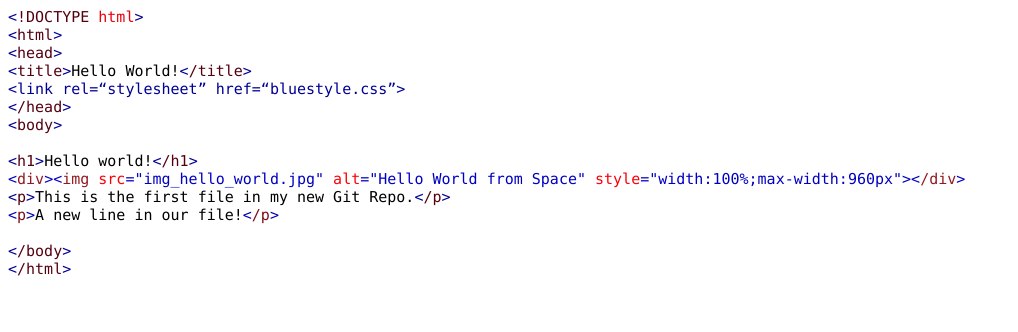
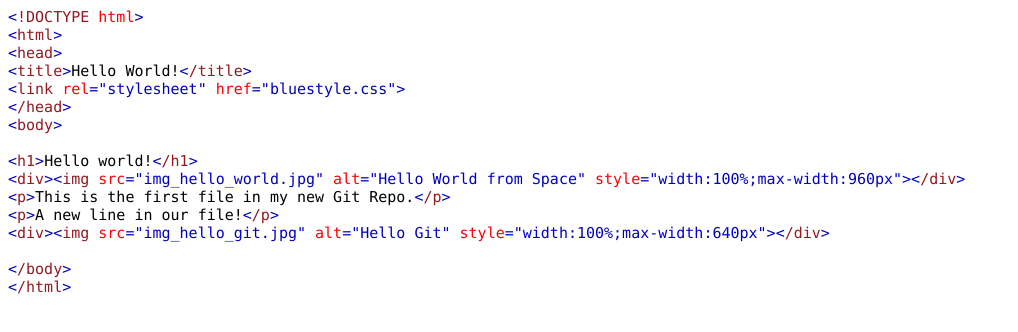
Before and after one commit to ShieNotGiveUp/hello-practice, a plain HTML site: page index.html in a window 1280 px wide. Shown: the whole page, without its empty margins (0-1018 px from the left). Drawn offline with Linux system fonts and the light colour scheme.

Commit message:
added new message

```diff
--- a/index.html
+++ b/index.html
@@ -7,20 +7,15 @@
   <meta name="Generator" content="Cocoa HTML Writer">
   <meta name="CocoaVersion" content="2487.7">
   <style type="text/css">
-    p.p1 {margin: 0.0px 0.0px 0.0px 0.0px; font: 15.0px Menlo; color: #550010; -webkit-text-stroke: #550010}
+    p.p1 {margin: 0.0px 0.0px 0.0px 0.0px; font: 15.0px Menlo; color: #921a20; -webkit-text-stroke: #921a20}
     p.p2 {margin: 0.0px 0.0px 0.0px 0.0px; font: 15.0px Menlo; -webkit-text-stroke: #000000}
-    p.p3 {margin: 0.0px 0.0px 0.0px 0.0px; font: 15.0px Menlo; color: #000095; -webkit-text-stroke: #000095}
+    p.p3 {margin: 0.0px 0.0px 0.0px 0.0px; font: 15.0px Menlo; color: #0000c2; -webkit-text-stroke: #0000c2}
     p.p4 {margin: 0.0px 0.0px 0.0px 0.0px; font: 15.0px Menlo; -webkit-text-stroke: #000000; min-height: 18.0px}
-    p.p5 {margin: 0.0px 0.0px 0.0px 0.0px; font: 15.0px Menlo; color: #0000c2; -webkit-text-stroke: #0000c2}
-    span.s1 {font-kerning: none; color: #000095; -webkit-text-stroke: 0px #000095}
+    span.s1 {font-kerning: none; color: #0000c2; -webkit-text-stroke: 0px #0000c2}
     span.s2 {font-kerning: none}
-    span.s3 {font-kerning: none; color: #e9000e; -webkit-text-stroke: 0px #e9000e}
-    span.s4 {font-kerning: none; color: #550010; -webkit-text-stroke: 0px #550010}
+    span.s3 {font-kerning: none; color: #fb0007; -webkit-text-stroke: 0px #fb0007}
+    span.s4 {font-kerning: none; color: #921a20; -webkit-text-stroke: 0px #921a20}
     span.s5 {font-kerning: none; background-color: #ffffff}
-    span.s6 {font-kerning: none; color: #921a20; -webkit-text-stroke: 0px #921a20}
-    span.s7 {font-kerning: none; color: #fb0007; -webkit-text-stroke: 0px #fb0007}
-    span.s8 {font-kerning: none; color: #0000b5; -webkit-text-stroke: 0px #0000b5}
-    span.s9 {font-kerning: none; color: #7e0d19; -webkit-text-stroke: 0px #7e0d19}
   </style>
 </head>
 <body>
@@ -28,14 +23,15 @@
 <p class="p1"><span class="s1">&lt;</span><span class="s2">html</span><span class="s1">&gt;</span></p>
 <p class="p1"><span class="s1">&lt;</span><span class="s2">head</span><span class="s1">&gt;</span></p>
 <p class="p2"><span class="s1">&lt;</span><span class="s4">title</span><span class="s1">&gt;</span><span class="s5">Hello World!</span><span class="s1">&lt;</span><span class="s4">/title</span><span class="s1">&gt;</span></p>
-<p class="p3"><span class="s2">&lt;link rel=“stylesheet” href=“bluestyle.css”&gt;</span></p>
+<p class="p3"><span class="s2">&lt;</span><span class="s4">link</span><span class="s3"> rel</span><span class="s2">="stylesheet"</span><span class="s3"> href</span><span class="s2">="bluestyle.css"&gt;</span></p>
 <p class="p1"><span class="s1">&lt;</span><span class="s2">/head</span><span class="s1">&gt;</span></p>
 <p class="p1"><span class="s1">&lt;</span><span class="s2">body</span><span class="s1">&gt;</span></p>
 <p class="p4"><span class="s2"></span><br></p>
 <p class="p2"><span class="s1">&lt;</span><span class="s4">h1</span><span class="s1">&gt;</span><span class="s5">Hello world!</span><span class="s1">&lt;</span><span class="s4">/h1</span><span class="s1">&gt;</span></p>
-<p class="p5"><span class="s2">&lt;</span><span class="s6">div</span><span class="s2">&gt;&lt;</span><span class="s6">img</span><span class="s7"> src</span><span class="s2">="img_hello_world.jpg"</span><span class="s7"> alt</span><span class="s2">="Hello World from Space"</span><span class="s7"> style</span><span class="s2">="width:100%;max-width:960px"&gt;&lt;</span><span class="s6">/div</span><span class="s2">&gt;</span></p>
+<p class="p3"><span class="s2">&lt;</span><span class="s4">div</span><span class="s2">&gt;&lt;</span><span class="s4">img</span><span class="s3"> src</span><span class="s2">="img_hello_world.jpg"</span><span class="s3"> alt</span><span class="s2">="Hello World from Space"</span><span class="s3"> style</span><span class="s2">="width:100%;max-width:960px"&gt;&lt;</span><span class="s4">/div</span><span class="s2">&gt;</span></p>
 <p class="p2"><span class="s1">&lt;</span><span class="s4">p</span><span class="s1">&gt;</span><span class="s5">This is the first file in my new Git Repo.</span><span class="s1">&lt;</span><span class="s4">/p</span><span class="s1">&gt;</span></p>
-<p class="p2"><span class="s8">&lt;</span><span class="s9">p</span><span class="s8">&gt;</span><span class="s5">A new line in our file!</span><span class="s8">&lt;</span><span class="s9">/p</span><span class="s8">&gt;</span></p>
+<p class="p2"><span class="s1">&lt;</span><span class="s4">p</span><span class="s1">&gt;</span><span class="s5">A new line in our file!</span><span class="s1">&lt;</span><span class="s4">/p</span><span class="s1">&gt;</span></p>
+<p class="p3"><span class="s2">&lt;</span><span class="s4">div</span><span class="s2">&gt;&lt;</span><span class="s4">img</span><span class="s3"> src</span><span class="s2">="img_hello_git.jpg"</span><span class="s3"> alt</span><span class="s2">="Hello Git"</span><span class="s3"> style</span><span class="s2">="width:100%;max-width:640px"&gt;&lt;</span><span class="s4">/div</span><span class="s2">&gt;</span></p>
 <p class="p4"><span class="s2"></span><br></p>
 <p class="p1"><span class="s1">&lt;</span><span class="s2">/body</span><span class="s1">&gt;</span></p>
 <p class="p1"><span class="s1">&lt;</span><span class="s2">/html</span><span class="s1">&gt;</span></p>
```
Also changed, not shown: 1 other file.
